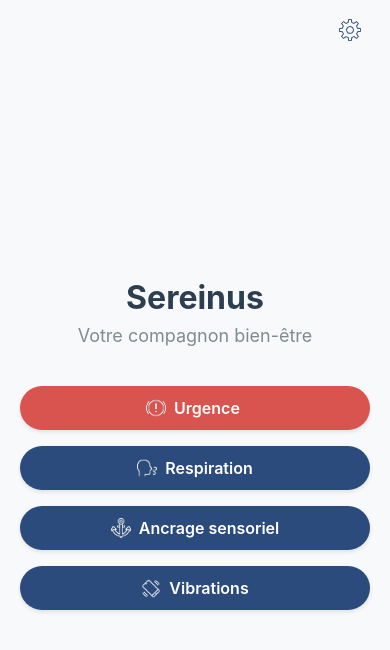
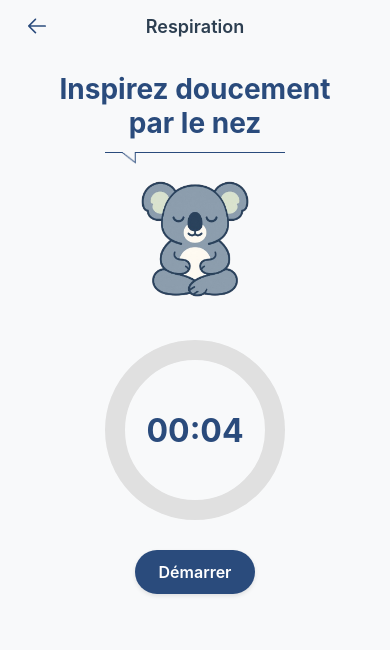
Before and after one commit to fabienlpt/sereinus, a React Native app: screen /Breathe in a window 390 px wide. Shown: the top 650 px of the page. Built offline with nearby package versions, Linux system fonts and the light colour scheme.

Commit message:
feature(Breathe): create breathe screen

```diff
--- a/src/navigation/RootNavigator.tsx
+++ b/src/navigation/RootNavigator.tsx
@@ -3,11 +3,13 @@ import { createStackNavigator } from "@react-navigation/stack";
 import HomeScreen from "@/screens/HomeScreen";
 import SettingsScreen from "@/screens/SettingsScreen";
 import VibrationsScreen from "@/screens/VibrationsScreen";
+import BreatheScreen from "@/screens/BreatheScreen";
 
 export type RootStackParamList = {
   Home: undefined;
   Settings: undefined;
   Vibrations: undefined;
+  Breathe: undefined;
 };
 
 const Stack = createStackNavigator<RootStackParamList>();
@@ -21,7 +23,8 @@ export function RootNavigator() {
     >
       <Stack.Screen name="Home" component={HomeScreen} />
       <Stack.Screen name="Settings" component={SettingsScreen} />
-      <Stack.Screen name="Vibrations" component={VibrationsScreen}/>
+      <Stack.Screen name="Vibrations" component={VibrationsScreen} />
+      <Stack.Screen name="Breathe" component={BreatheScreen} />
     </Stack.Navigator>
   );
 }
--- /dev/null
+++ b/src/screens/BreatheScreen.tsx
@@ -0,0 +1,231 @@
+import CustomButton from "@/components/CustomButton";
+import { Header } from "@/components/Header";
+import MascotSpeech from "@/components/MascotSpeech";
+import React, { useEffect, useRef, useState } from "react";
+import { SafeAreaView, StyleSheet, Text, View } from "react-native";
+import Svg, { Circle } from "react-native-svg";
+
+type BreathingPhase = "inhale" | "hold" | "exhale" | "pause";
+
+const PHASE_DURATIONS = {
+  inhale: 4,
+  hold: 7,
+  exhale: 8,
+  pause: 3,
+};
+
+const PHASE_MESSAGES = {
+  inhale: "Inspirez doucement par le nez",
+  hold: "Retenez votre respiration",
+  exhale: "Expirez lentement par la bouche",
+  pause: "Préparez-vous pour le prochain cycle",
+};
+
+const BreatheScreen: React.FC = () => {
+  const [currentPhase, setCurrentPhase] = useState<BreathingPhase>("inhale");
+  const [timeLeft, setTimeLeft] = useState(PHASE_DURATIONS.inhale);
+  const [isActive, setIsActive] = useState(false);
+  const [cycleCount, setCycleCount] = useState(0);
+  const intervalRef = useRef<NodeJS.Timeout | null>(null);
+  const phaseStartTime = useRef<number>(Date.now());
+
+  useEffect(() => {
+    if (isActive) {
+      const updateTimer = () => {
+        const elapsed = (Date.now() - phaseStartTime.current) / 1000;
+        const remaining = Math.max(0, PHASE_DURATIONS[currentPhase] - elapsed);
+
+        if (remaining > 0) {
+          setTimeLeft(remaining);
+          intervalRef.current = setTimeout(updateTimer, 16);
+        } else {
+          setTimeLeft(0);
+          moveToNextPhase();
+        }
+      };
+
+      updateTimer();
+    }
+
+    return () => {
+      if (intervalRef.current) {
+        clearTimeout(intervalRef.current);
+      }
+    };
+  }, [isActive, currentPhase]);
+
+  const moveToNextPhase = () => {
+    let nextPhase: BreathingPhase;
+
+    switch (currentPhase) {
+      case "inhale":
+        nextPhase = "hold";
+        break;
+      case "hold":
+        nextPhase = "exhale";
+        break;
+      case "exhale":
+        nextPhase = "pause";
+        break;
+      case "pause":
+        nextPhase = "inhale";
+        setCycleCount((prev) => prev + 1);
+        break;
+      default:
+        nextPhase = "inhale";
+    }
+
+    setCurrentPhase(nextPhase);
+    phaseStartTime.current = Date.now();
+    setTimeLeft(PHASE_DURATIONS[nextPhase]);
+  };
+
+  const togglePause = () => {
+    if (!isActive) {
+      phaseStartTime.current =
+        Date.now() - (PHASE_DURATIONS[currentPhase] - timeLeft) * 1000;
+    }
+    setIsActive(!isActive);
+  };
+
+  const formatTime = (seconds: number) => {
+    const totalSeconds = Math.ceil(seconds);
+    const mins = Math.floor(totalSeconds / 60);
+    const secs = totalSeconds % 60;
+    return `${mins.toString().padStart(2, "0")}:${secs
+      .toString()
+      .padStart(2, "0")}`;
+  };
+
+  const getProgress = () => {
+    const totalDuration = PHASE_DURATIONS[currentPhase];
+    const elapsed = totalDuration - timeLeft;
+    return Math.max(0, Math.min(100, (elapsed / totalDuration) * 100));
+  };
+
+  const getCircumference = () => {
+    const radius = 80;
+    return 2 * Math.PI * radius;
+  };
+
+  return (
+    <SafeAreaView style={styles.container}>
+      <Header title="Respiration" />
+
+      <View style={styles.content}>
+        <MascotSpeech title={PHASE_MESSAGES[currentPhase]} isBig={false} />
+
+        <View style={styles.timerContainer}>
+          <View style={styles.circularTimer}>
+            <Svg width={200} height={200} style={styles.circularProgress}>
+              <Circle
+                cx={100}
+                cy={100}
+                r={80}
+                stroke="#e0e0e0"
+                strokeWidth={20}
+                fill="transparent"
+              />
+              <Circle
+                cx={100}
+                cy={100}
+                r={80}
+                stroke="#8FBAA3"
+                strokeWidth={20}
+                fill="transparent"
+                strokeDasharray={getCircumference()}
+                strokeDashoffset={
+                  getCircumference() -
+                  (getProgress() / 100) * getCircumference()
+                }
+                transform="rotate(-90 100 100)"
+              />
+            </Svg>
+            <View style={styles.timerText}>
+              <Text style={styles.timer}>{formatTime(timeLeft)}</Text>
+            </View>
+          </View>
+        </View>
+
+        <View style={styles.controls}>
+          <CustomButton
+            title={isActive ? "Pause" : "Démarrer"}
+            onPress={togglePause}
+            style={styles.button}
+          />
+        </View>
+      </View>
+    </SafeAreaView>
+  );
+};
+
+const styles = StyleSheet.create({
+  container: {
+    flex: 1,
+    backgroundColor: "#f8f9fa",
+  },
+  content: {
+    flex: 1,
+    alignItems: "center",
+    paddingHorizontal: 20,
+    gap: 20,
+  },
+  timerContainer: {
+    alignItems: "center",
+    marginVertical: 80,
+  },
+  circularTimer: {
+    position: "relative",
+    alignItems: "center",
+    justifyContent: "center",
+    marginBottom: 20,
+  },
+  circularProgress: {
+    position: "absolute",
+  },
+  timerText: {
+    position: "absolute",
+    alignItems: "center",
+    justifyContent: "center",
+    width: 200,
+    height: 200,
+  },
+  timer: {
+    fontSize: 32,
+    fontWeight: "bold",
+    color: "#2A4B7C",
+  },
+  phaseTitle: {
+    fontSize: 24,
+    fontWeight: "600",
+    color: "#2A4B7C",
+    marginBottom: 10,
+  },
+  controls: {
+    flexDirection: "row",
+    gap: 20,
+  },
+  button: {
+    paddingHorizontal: 24,
+    paddingVertical: 12,
+    borderRadius: 24,
+    minWidth: 120,
+    alignItems: "center",
+  },
+  startButton: {
+    backgroundColor: "#2A4B7C",
+  },
+  pauseButton: {
+    backgroundColor: "#f39c12",
+  },
+  resetButton: {
+    backgroundColor: "#e74c3c",
+  },
+  buttonText: {
+    color: "#fff",
+    fontSize: 16,
+    fontWeight: "600",
+  },
+});
+
+export default BreatheScreen;
--- a/src/screens/HomeScreen.tsx
+++ b/src/screens/HomeScreen.tsx
@@ -15,6 +15,7 @@ type RootStackParamList = {
   Home: undefined;
   Settings: undefined;
   Vibrations: undefined;
+  Breathe: undefined;
 };
 
 type HomeScreenNavigationProp = StackNavigationProp<RootStackParamList, "Home">;
@@ -27,16 +28,16 @@ const HomeScreen: React.FC = () => {
   };
 
   const handleBreathing = () => {
-    console.log("Exercice de respiration");
+    navigation.navigate("Breathe");
   };
 
   const handleSettingsPress = () => {
     navigation.navigate("Settings");
   };
 
-  const handleVibrations= () => {
-    navigation.navigate("Vibrations")
-  }
+  const handleVibrations = () => {
+    navigation.navigate("Vibrations");
+  };
 
   return (
     <SafeAreaView style={styles.container}>
@@ -68,7 +69,7 @@ const HomeScreen: React.FC = () => {
           <CustomButton
             title="Respiration"
             icon={require("../../assets/haleine.png")}
-            onPress={handleCrisisMode}
+            onPress={handleBreathing}
             style={styles.button}
           />
 
```
